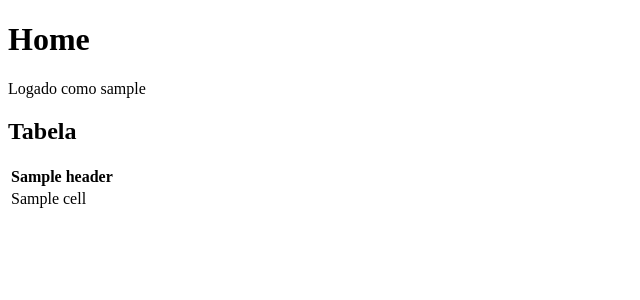
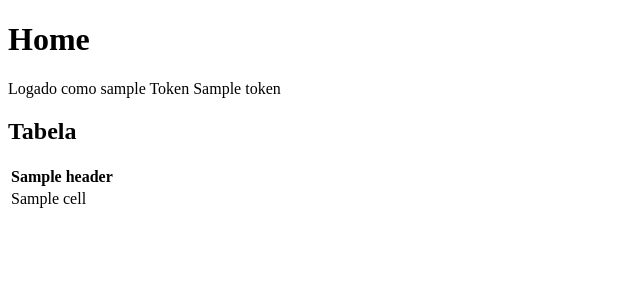
Before and after one commit to joaovicmendes/dsw2-trabalho, a Flask app: template site/flaskblog/templates/home.html in a window 1280 px wide. Shown: the part 52-352 px from the top of the page, without its empty margins (0-640 px from the left). Run offline with Flask 2, Linux system fonts and the light colour scheme; the template is opened without the code that fills it: most values are stand-ins (such as "Sample title", 1, 10 or a date in 2020).

Commit message:
Criação de token temp pra simular request via js

```diff
--- a/site/flaskblog/routes.py
+++ b/site/flaskblog/routes.py
@@ -30,6 +30,7 @@ def home():
         try:
             context['username'] = session['username']
             context['logado'] = session['logado']
+            context['token'] = session['temp_token']
         except KeyError:
             pass
 
@@ -83,7 +84,8 @@ def signup_hotel():
 @app.route('/logout')
 def logout():
     session.pop('username', default=None)
-    session.pop('auth',    default=False)
+    session.pop('auth', default=False)
+    session.pop('temp_token', default=None)
     # return jsonify({'message':'Logout realizado'}), 200
     return '''
             Deslogado com sucesso
@@ -106,6 +108,7 @@ def login():
                 if user.senha == senha:
                     session['username'] = username
                     session['logado']   = True
+                    session['temp_token'] = generate_token(user)
                     return 'Login bem sucedido, usuário ' + username
 
         # @TODO colocar mensagem de erro no template
--- a/site/flaskblog/templates/home.html
+++ b/site/flaskblog/templates/home.html
@@ -5,6 +5,7 @@
 <h1>Home</h1>
 <div>
     Logado como {{ data.username }}
+    Token {{ data.token }}
 </div>
 
 <div>
```
